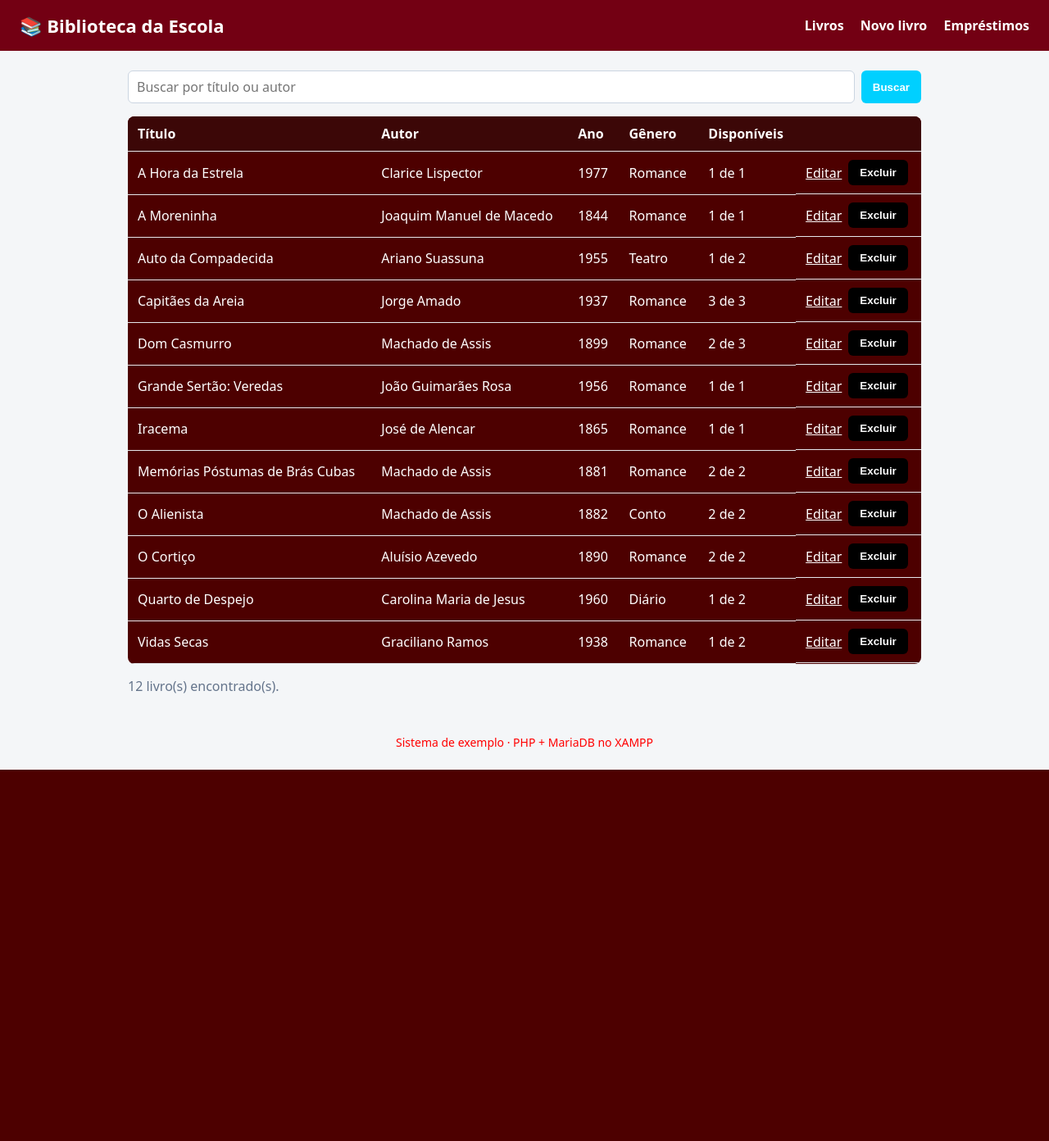
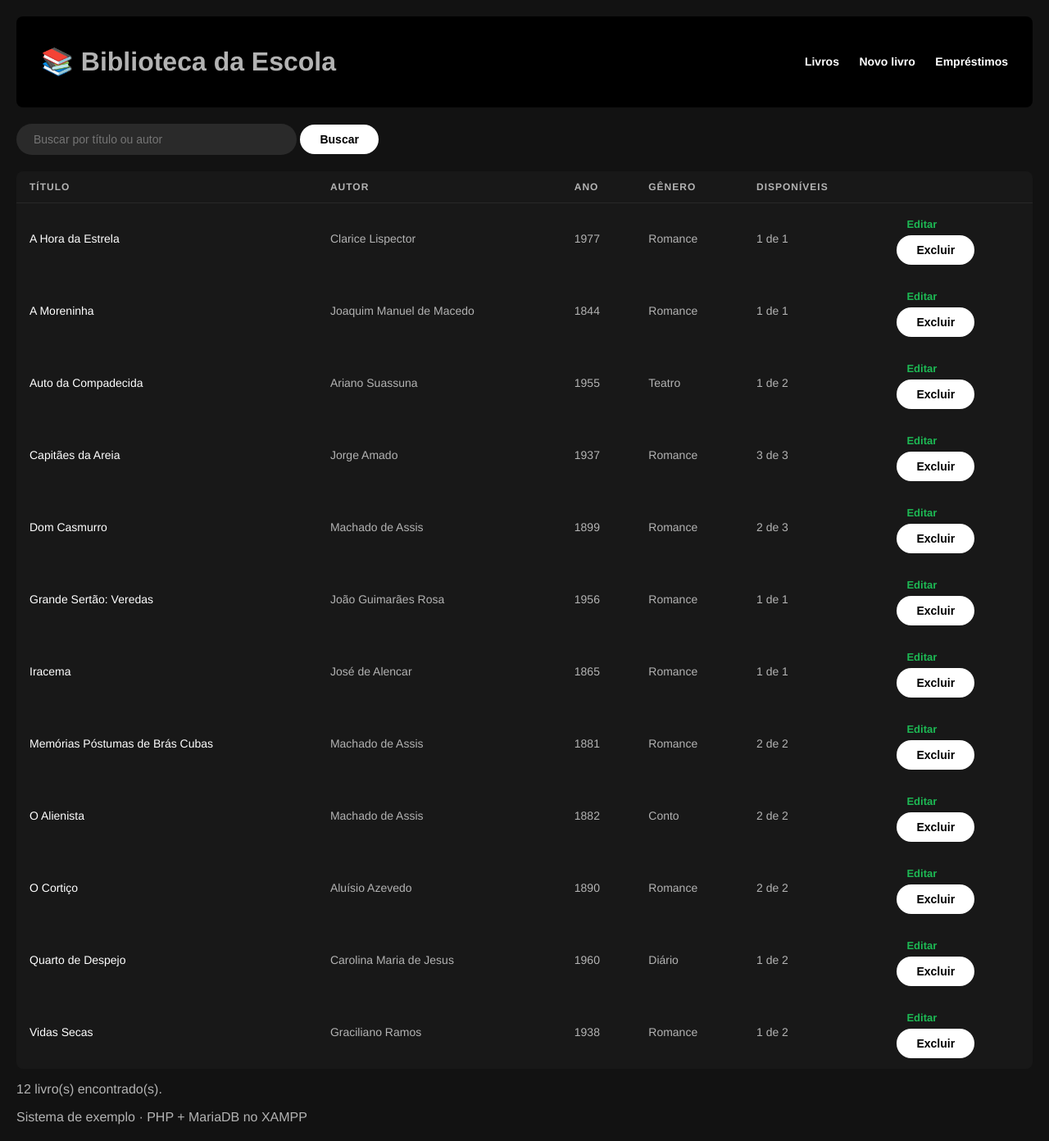
Before and after one commit to lucassilvacristo-create/Banco-de-dados-biblioteca-aula, a PHP site: page / in a window 1280 px wide. Shown: the whole page at 82% size. Before the commit the page ends 939 px from the top, so only its background shows below. Run offline with PHP 8.4, Linux system fonts and the light colour scheme; data comes from the database, SQL or seed files in the repository.

Commit message:
Update estilo.css

```diff
--- a/estilo.css
+++ b/estilo.css
@@ -1,22 +1,135 @@
-* { box-sizing: border-box; }
-body { margin: 0; font-family: system-ui, Arial, sans-serif; background: #F4F6F8; color: #1F2937; }
-header { background: #730013; color: #FFF; padding: 16px 24px; display: flex; flex-wrap: wrap; gap: 16px; align-items: center; justify-content: space-between; }
-header h1 { margin: 0; font-size: 22px; }
-nav a { color: #ffffff; margin-left: 16px; text-decoration: none; font-weight: 600; }
-main { max-width: 1000px; margin: 24px auto; padding: 0 16px; }
-table { width: 100%; border-collapse: collapse; background: #4d0000; border-radius: 8px; overflow: hidden; }
-th, td { padding: 10px 12px; border-bottom: 1px solid #E5E7EB; text-align: left; color: #ffffff }
-th { background: #3c0707; }
-.acoes { display: flex; gap: 8px; align-items: center; }
-.acoes form { margin: 0; }
-button { background: #00d0ff; color: #FFF; border: 0; border-radius: 6px; padding: 8px 14px; cursor: pointer; font-weight: 600; }
-button.perigo { background: #000000; }
-a { color: #ffffff; }
-input, select { padding: 8px 10px; border: 1px solid #CBD5E1; border-radius: 6px; font: inherit; }
-.busca, .linha { display: flex; gap: 8px; margin-bottom: 16px; flex-wrap: wrap; }
-.busca input { flex: 1; min-width: 200px; }
-.ficha { display: grid; gap: 12px; max-width: 460px; background: #FFF; padding: 20px; border-radius: 8px; }
-.ficha label { display: grid; gap: 4px; font-weight: 600; }
-.aviso { background: #DCFCE7; border: 1px solid #86EFAC; padding: 10px 14px; border-radius: 6px; }
-.total { color: #64748B; }
-footer { text-align: center; color: #ff0000; padding: 24px; font-size: 14px; }
+body {
+    background-color: #121212; /* Fundo padrão do Spotify */
+    color: #B3B3B3;            /* Texto secundário cinza claro */
+    font-family: 'Montserrat', 'Helvetica Neue', Helvetica, Arial, sans-serif;
+    margin: 0;
+    padding: 20px;
+}
+
+/* --- Barra de Navegação Superior (Header) --- */
+header, .navbar, div[style*="background-color"] {
+    background-color: #000000 !important; /* Preto absoluto */
+    padding: 15px 30px;
+    border-radius: 8px;
+    margin-bottom: 20px;
+    display: flex;
+    justify-content: space-between;
+    align-items: center;
+}
+
+.navbar a, header a {
+    color: #FFFFFF !important;
+    text-decoration: none;
+    font-weight: 700;
+    font-size: 14px;
+    margin-left: 20px;
+    transition: color 0.2s ease;
+}
+
+.navbar a:hover, header a:hover {
+    color: #1DB954 !important; /* Verde Spotify ao passar o mouse */
+}
+
+/* --- Campo de Busca (Search Input) --- */
+input[type="text"], input[type="search"] {
+    background-color: #2A2A2A;
+    border: 1px solid transparent;
+    color: #FFFFFF;
+    padding: 10px 20px;
+    border-radius: 50px; /* Cantos arredondados estilo pílula */
+    font-size: 14px;
+    width: 300px;
+    outline: none;
+    transition: background-color 0.2s, border-color 0.2s;
+}
+
+input[type="text"]:focus {
+    background-color: #333333;
+    border-color: #FFFFFF;
+}
+
+/* --- Botões Principais (Buscar, etc.) --- */
+button, input[type="submit"] {
+    background-color: #FFFFFF; /* Botões principais no Spotify costumam ser brancos ou verdes */
+    color: #000000;
+    border: none;
+    padding: 10px 24px;
+    font-weight: 700;
+    font-size: 14px;
+    border-radius: 50px;
+    cursor: pointer;
+    transition: transform 0.2s, background-color 0.2s;
+}
+
+button:hover, input[type="submit"]:hover {
+    background-color: #F6F6F6;
+    transform: scale(1.04); /* Leve efeito de expansão */
+}
+
+/* --- Tabela de Livros (Estilo Playlist) --- */
+table {
+    width: 100%;
+    border-collapse: collapse;
+    background-color: #181818; /* Fundo do container da tabela */
+    padding: 20px;
+    border-radius: 8px;
+    margin-top: 20px;
+}
+
+th {
+    color: #B3B3B3;
+    text-transform: uppercase;
+    font-size: 12px;
+    letter-spacing: 1px;
+    text-align: left;
+    padding: 12px 16px;
+    border-bottom: 1px solid #282828;
+}
+
+td {
+    color: #B3B3B3;
+    font-size: 14px;
+    padding: 12px 16px;
+    border-bottom: 1px solid transparent;
+}
+
+/* Destaque para o Título do Livro (Texto Branco) */
+td:first-child, table tr td:nth-child(1) {
+    color: #FFFFFF;
+    font-weight: 500;
+}
+
+/* Efeito Hover nas Linhas da Tabela */
+table tr:hover td {
+    background-color: #2A2A2A; /* Linha acende de forma sutil ao passar o mouse */
+    color: #FFFFFF;
+}
+
+/* --- Botões de Ação dentro da Tabela (Editar / Excluir) --- */
+td a, .btn-action {
+    font-size: 13px;
+    font-weight: 700;
+    text-decoration: none;
+    padding: 6px 12px;
+    border-radius: 4px;
+    margin-right: 5px;
+    display: inline-block;
+}
+
+/* Botão Editar (Verde Spotify) */
+td a[href*="editar"], .btn-edit {
+    color: #1DB954 !important;
+    background: transparent;
+}
+td a[href*="editar"]:hover {
+    text-decoration: underline;
+    color: #1ED760 !important;
+}
+
+/* Botão Excluir (Tom de cinza que ganha atenção ao passar o mouse) */
+td a[href*="excluir"], .btn-delete {
+    color: #A7A7A7 !important;
+}
+td a[href*="excluir"]:hover {
+    color: #E91429 !important; /* Vermelho suave para alertar a exclusão */
+}
```
